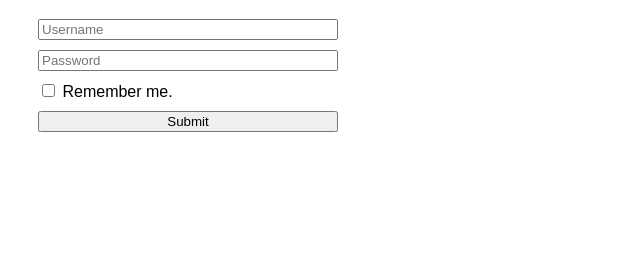
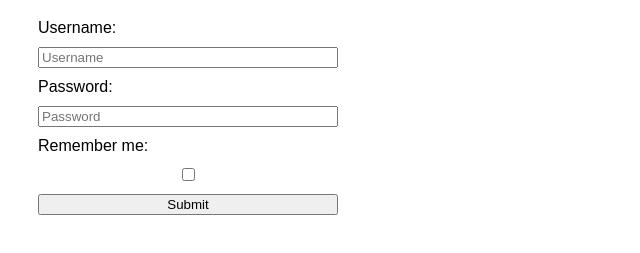
Before and after one commit to acciojob/remember-me-login-form-Shivani151805, a website: page main.html in a window 1280 px wide. Shown: the part 99-352 px from the top of the page, without its empty margins (0-640 px from the left). Drawn offline with Linux system fonts and the light colour scheme.

Commit message:
created a submission

```diff
--- a/main.html
+++ b/main.html
@@ -11,18 +11,19 @@
 	<h1>Login Form</h1>
 
   <form id="loginForm">
+    <label for="username">Username:</label>
     <input type="text" id="username" placeholder="Username" />
+
+    <label for="password">Password:</label>
     <input type="password" id="password" placeholder="Password" />
 
-    <label>
-      <input type="checkbox" id="checkbox" />
-      Remember me.
-    </label>
+    <label for="checkbox">Remember me:</label>
+    <input type="checkbox" id="checkbox" />
 
     <input type="submit" id="submit" value="Submit" />
   </form>
 
-  <button id="existing">Login as existing user</button>
+  <button id="existing" style="display: none;">Login as existing user</button>
     <script type="text/javascript" src="./script.js">
 </script>
 
```
